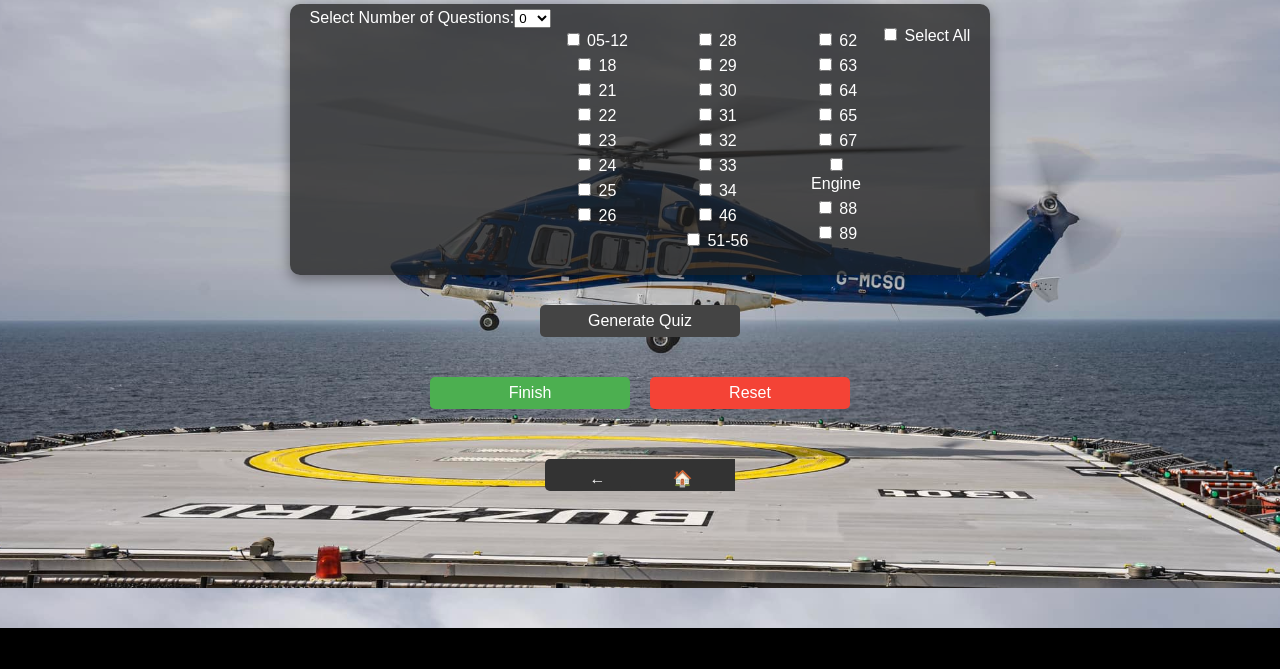
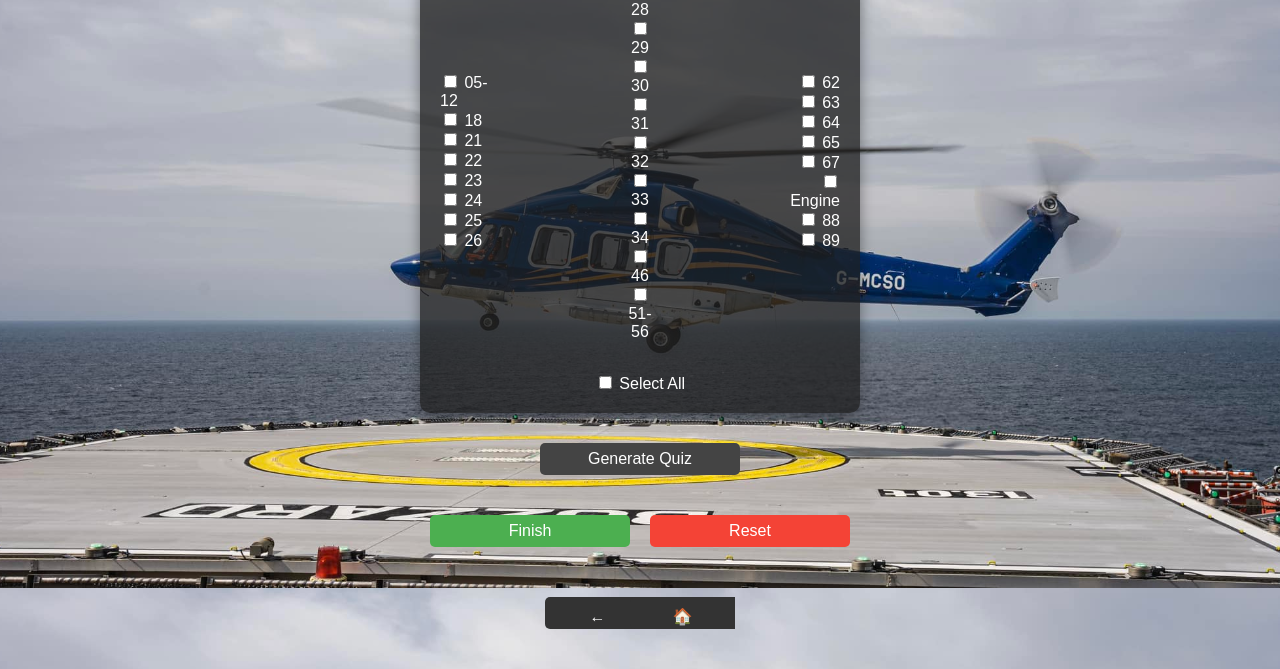
Before and after one commit to MattClarke873/S92, a plain HTML site: page html/H175Final.html in a window 1280 px wide. Shown: the part 212-881 px from the top of the page. Before the commit the page ends 840 px from the top, so only its background shows below. Drawn offline with Linux system fonts and the light colour scheme.

Commit message:
Refactor .selections styles for layout adjustments

```diff
--- a/css/styles.css
+++ b/css/styles.css
@@ -56,33 +56,54 @@ h1 {
 /* Selections and layout */
 .selections {
     display: flex;
-    align-items: flex-start; /* Align items at the top */
-    justify-content: space-between; /* Evenly distribute lists */
-    flex-direction: row; /* Make lists horizontal */
+    align-items: center;
+    justify-content: center;
+    flex-direction: column;
     background-color: rgba(30, 30, 30, 0.75);
     color: white;
     border-radius: 10px;
     margin-bottom: 20px;
-    width: 100%; /* Full width of container */
-    max-width: 1200px; /* Optional max width */
+    max-width: 400px;
     box-shadow: 0 4px 14px rgba(0, 0, 0, 0.4);
     padding: 5px 20px 20px 20px;
-    text-align: center; /* Center text inside lists */
-    box-sizing: border-box;
+    text-align: center; /* Ensure text is centered */
 }
 
-/* Individual lists inside selections */
-.selections ul {
-    flex: 1; /* Each list takes equal space */
-    margin: 0 10px; /* Small horizontal spacing between lists */
-    padding: 0;
-    list-style: none;
-    text-align: center; /* Center items inside each list */
+.SelectionBox {
+    display: flex;
+    align-items: center;
+    justify-content: center;
+    flex-direction: row; /* Stack children horizontally */
+    text-align: center;
 }
 
-.selections ul li {
-    margin: 5px 0;
+.SelectionBox li {
+    list-style-type: none; /* Removes bullet points */
 }
+
+
+ul.ata_List1,
+ul.ata_List2,
+ul.ata_List3 {
+    list-style: none;
+    padding: 0;
+}
+
+ul.ata_List1 {
+    text-align: left;
+    padding-right: 50px;
+}
+
+ul.ata_List2 {
+    text-align: center;
+    padding: 0 50px;
+}
+
+ul.ata_List3 {
+    text-align: right;
+    padding-left: 50px;
+}
+
 
 .selectAllBox {
     display: flex;
```
